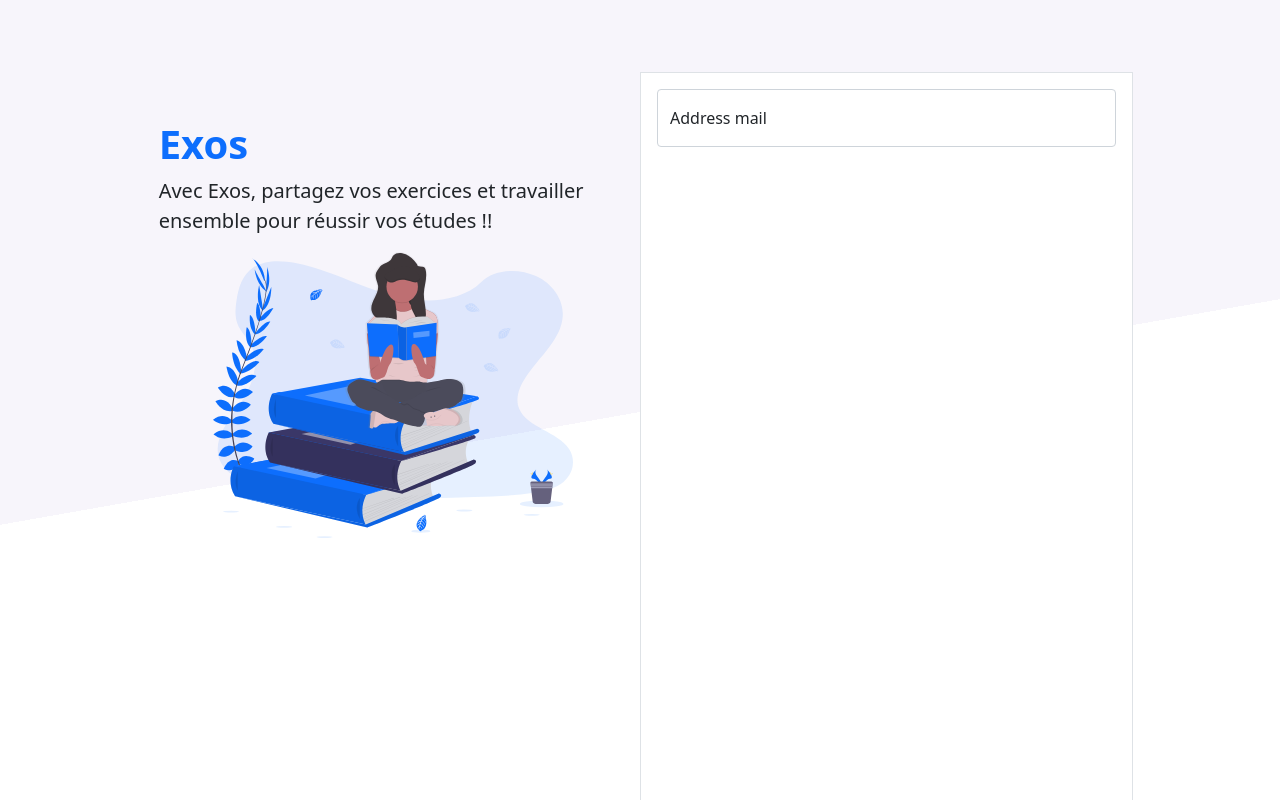
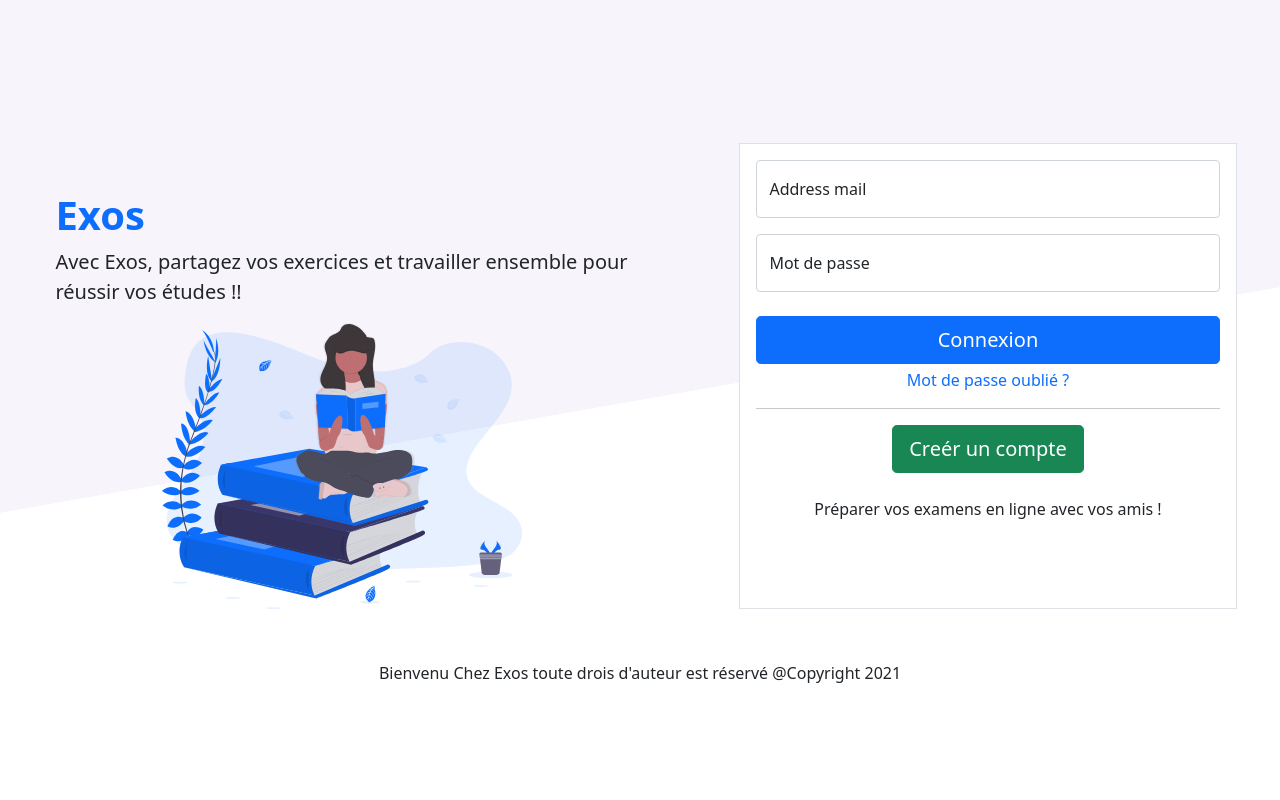
Before and after one commit to yassineDevox/Exos-MVP, a React (Vite) app: page /signin in a window 1280 px wide. Shown: the top 800 px of the page. Built offline with nearby package versions, Linux system fonts and the light colour scheme.

Commit message:
fix responsive design issues i think its done :p

```diff
--- a/src/assets/css/err-404.css
+++ b/src/assets/css/err-404.css
@@ -1,7 +1,7 @@
-div{
+div#err-404{
     height:100vh;
 }
-img{
+div#err-404 img{
     width:50vw;
     min-width: 350px;
 }
--- a/src/assets/css/signin.css
+++ b/src/assets/css/signin.css
@@ -10,6 +10,19 @@ img.welcome{
   margin:0 auto;
 }
 
+
+
+@media (min-width:768px){
+  .wrapper{
+    display:flex;
+    flex-direction: column;
+    justify-content: center;
+    align-items: center;
+    height:100vh
+  }
+  .wrapper >p:last-child{padding-right:5%important}
+
+}
 @media (min-width:0px) and (max-width:576px){
 
   main#auth{
--- a/src/auth/page-signin.jsx
+++ b/src/auth/page-signin.jsx
@@ -21,8 +21,8 @@ export default class SigninPage extends Component {
   }
   render() {
     return (
-      <main id="auth" class="row text-sm-center text-md-start p-5 mx-auto mt-4">
-        <section class="col-1"></section>
+      <div className="wrapper">
+        <main id="auth" class="row text-sm-center text-md-start p-sm-5">
           {/* Signin part */}
           <Signin_UI
             handleChange={this.onChangeInput}
@@ -41,6 +41,10 @@ export default class SigninPage extends Component {
             err={this.state.errFp}
           />
         </main>
+        <p className="lead text-center fs-6 p-1">
+          Bienvenu Chez Exos toute drois d'auteur est réservé @Copyright 2021
+        </p>
+      </div>
     );
   }
 
--- a/src/components/signin.jsx
+++ b/src/components/signin.jsx
@@ -4,7 +4,7 @@ import welcome from "../assets/images/welcome.svg";
 export const Signin_UI = (props) => {
   return (
     <>
-      <section className="col-md-5 pt-md-5">
+      <section className="col-md-6 pt-md-5">
         <h1 className="text-primary fw-bold">Exos</h1>
         <p className="lead ">
           Avec <strong>Exos</strong>, partagez vos exercices et travailler
@@ -12,6 +12,7 @@ export const Signin_UI = (props) => {
         </p>
         <img className="welcome" src={welcome} alt="welcome" />
       </section>
+      <section class=" col-md-1 "></section>
       <section className="border col-md-5 bg-white p-3 ">
         {/* signin form */}
         <form onSubmit={props.handleSubmit}>
--- a/src/errors/404.jsx
+++ b/src/errors/404.jsx
@@ -5,10 +5,10 @@ import "../assets/css/err-404.css";
 export default class Error404 extends Component {
   render() {
     return (
-      <div className="d-flex flex-column align-items-center justify-content-center">
+      <div id="err-404" className="d-flex flex-column align-items-center justify-content-center">
         <img className="mx-auto mt-5" src={notFound} alt="" />
         <button className="btn btn-primary m-5">Back Home</button>
-        <p className="lead">Page Introvable Cliquer Sur Back Home</p>
+        <p className="lead">Page Introvable Cliquer Sur Back Home pour retourner a la page d'acceuil</p>
       </div>
     );
   }
```
Lines whose indentation alone changed are shown as unchanged.
